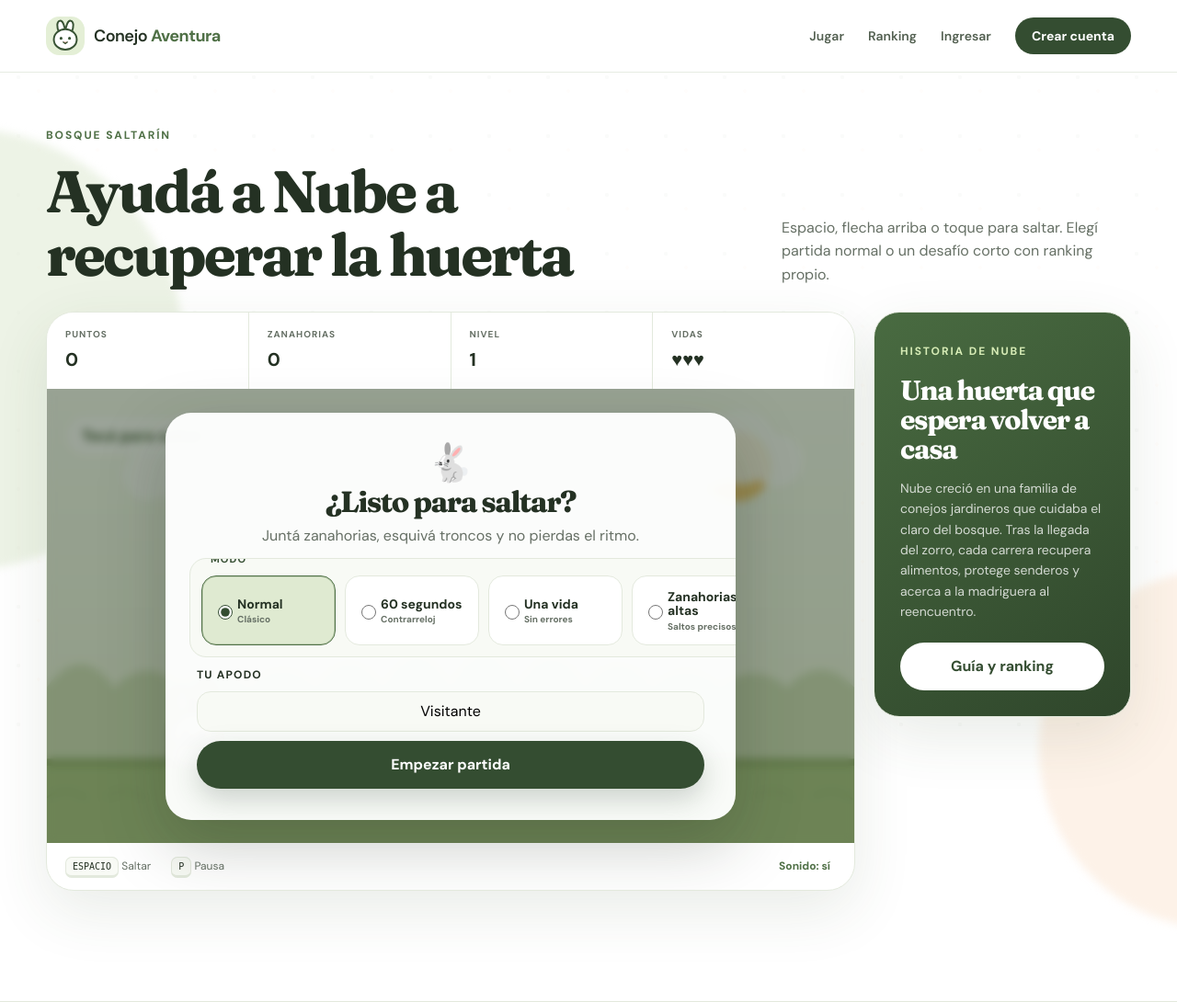
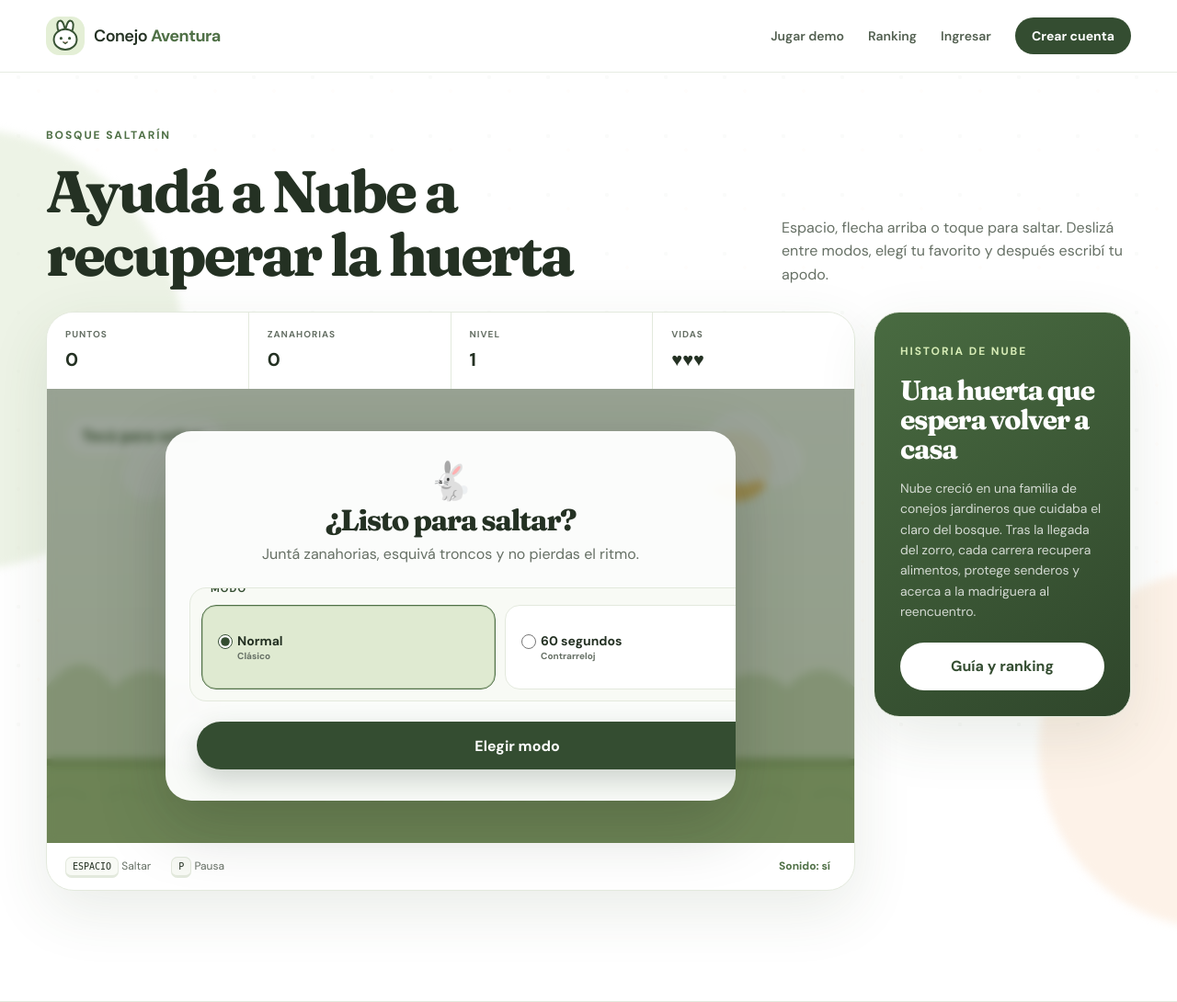
Before and after one commit to lu-developer476/Bunny-Quest, a Django app: page /jugar/ in a window 1280 px wide. Shown: the top 1090 px of the page at 92% size. Run offline with Django 5.2, Linux system fonts and the light colour scheme; data that the repository does not hold is empty.

Commit message:
Update game mode selection flow (#13)

```diff
--- a/core/models.py
+++ b/core/models.py
@@ -77,12 +77,14 @@ class GameSession(models.Model):
     MODE_ONE_LIFE = "one_life"
     MODE_HIGH_CARROTS = "high_carrots"
     MODE_FAST_FOREST = "fast_forest"
+    MODE_LIGHT_GREY = "light_grey"
     GAME_MODES = [
         (MODE_NORMAL, "Normal"),
         (MODE_TIMED, "60 segundos"),
         (MODE_ONE_LIFE, "Una sola vida"),
         (MODE_HIGH_CARROTS, "Solo zanahorias altas"),
         (MODE_FAST_FOREST, "Bosque veloz"),
+        (MODE_LIGHT_GREY, "Light grey"),
     ]
 
     user_agent = models.CharField(max_length=255, blank=True)
--- a/static/css/styles.css
+++ b/static/css/styles.css
@@ -439,3 +439,27 @@ kbd { padding: 4px 7px; border: 1px solid var(--line); border-bottom-width: 3px;
   .tip-slider { margin-inline: -20px; padding-inline: 20px; }
   .overlay-card { width: min(96%, 500px); }
 }
+
+
+/* Step-by-step mode selection: users swipe first, then enter a nickname. */
+.mode-step, .nickname-step { display: grid; gap: 12px; }
+.selected-mode-copy { margin: 0 0 4px !important; color: var(--muted); text-align: center; }
+.selected-mode-copy strong { color: var(--ink); }
+.nickname-step .button-ghost { margin-bottom: 0; }
+.challenge-slider {
+  scroll-padding-inline: 12px;
+  scrollbar-color: var(--leaf-dark) var(--line);
+}
+.challenge-slider::-webkit-scrollbar { height: 8px; }
+.challenge-slider::-webkit-scrollbar-track { border-radius: 999px; background: var(--line); }
+.challenge-slider::-webkit-scrollbar-thumb { border-radius: 999px; background: var(--leaf-dark); }
+.challenge-card { flex: 0 0 min(78%, 320px); min-height: 92px; }
+.challenge-card:has(input[value="light_grey"]) { background: linear-gradient(145deg, #f1f2f3, #d7d9dc); border-color: #aeb3b8; }
+.challenge-card:has(input[value="light_grey"]:checked) { color: #101214 !important; background: linear-gradient(145deg, #e9eaec, #b9bdc2); border-color: #25282b; box-shadow: inset 0 0 0 2px rgba(20,22,24,.24); }
+body.light-grey-game .game-shell { border-color: #c6c8ca; background: #f1f2f3; }
+body.light-grey-game .canvas-wrap { background: #d7d9dc; }
+body.light-grey-game .game-overlay { background: rgba(18,20,22,.52); }
+
+@media (max-width: 720px) {
+  .challenge-card { flex-basis: 84%; }
+}
--- a/static/js/game.js
+++ b/static/js/game.js
@@ -8,6 +8,11 @@
   const overlayText = document.getElementById('overlayText');
   const nicknameInput = document.getElementById('nicknameInput');
   const startButton = document.getElementById('startGameButton');
+  const confirmModeButton = document.getElementById('confirmModeButton');
+  const backToModesButton = document.getElementById('backToModesButton');
+  const modeStep = document.getElementById('modeStep');
+  const nicknameStep = document.getElementById('nicknameStep');
+  const selectedModeName = document.getElementById('selectedModeName');
   const restartButton = document.getElementById('restartGameButton');
   const rankingLink = document.getElementById('rankingLink');
   const shareButton = document.getElementById('shareResultButton');
@@ -51,6 +56,14 @@
   const bunnyAccessory = canvas.dataset.bunnyAccessory || 'none';
   const selectedModeInput = document.querySelector('input[name=challengeMode]:checked');
   let currentMode = selectedModeInput?.value || 'normal';
+  const modeLabels = {
+    normal: 'Normal',
+    timed: '60 segundos',
+    one_life: 'Una vida',
+    high_carrots: 'Zanahorias altas',
+    fast_forest: 'Bosque veloz',
+    light_grey: 'Light grey'
+  };
   const bunnyPalette = {
     snow: {fur: '#fdfcf8', shade: '#f1eee5'},
     cocoa: {fur: '#c99d7e', shade: '#b98262'},
@@ -370,8 +383,8 @@
     restartButton.classList.remove('hidden');
     rankingLink.classList.remove('hidden');
     shareButton?.classList.remove('hidden');
-    nicknameInput.classList.add('hidden');
-    document.querySelector('.nickname-field').classList.add('hidden');
+    modeStep.classList.add('hidden');
+    nicknameStep.classList.add('hidden');
 
     try {
       const response = await fetch('/api/game/score/', {
@@ -439,7 +452,9 @@
       sunset: {sky: ['#ffe0ad', '#f3a26e', '#8b6179'], sun: '#f6b05d', hill: '#b77b62', grass: '#7e8f57', trim: '#596f43'},
       night: {sky: ['#1c2741', '#26375a', '#3c4d64'], sun: '#f4e9a6', hill: '#34465b', grass: '#314b3e', trim: '#22382f'}
     };
-    const palette = palettes[biome];
+    const palette = currentMode === 'light_grey'
+      ? {sky: ['#f4f5f6', '#d8dade', '#b9bdc2'], sun: '#f7f7f7', hill: '#a8adb3', grass: '#565b60', trim: '#181a1d'}
+      : palettes[biome];
     const sky = ctx.createLinearGradient(0, 0, 0, WORLD_H);
     sky.addColorStop(0, palette.sky[0]); sky.addColorStop(.72, palette.sky[1]); sky.addColorStop(1, palette.sky[2]);
     ctx.fillStyle = sky; ctx.fillRect(0, 0, WORLD_W, WORLD_H);
@@ -447,8 +462,8 @@
     ctx.fillStyle = palette.sun; ctx.beginPath(); ctx.arc(820, biome === 'sunset' ? 170 : 92, biome === 'night' ? 30 : 42, 0, Math.PI * 2); ctx.fill();
     if (biome !== 'night') for (const cloud of game.clouds) drawCloud(cloud.x, cloud.y, cloud.size);
 
-    if (biome === 'forest' || biome === 'night') {
-      ctx.fillStyle = biome === 'night' ? 'rgba(20,35,36,.5)' : 'rgba(67,98,55,.38)';
+    if (biome === 'forest' || biome === 'night' || currentMode === 'light_grey') {
+      ctx.fillStyle = currentMode === 'light_grey' ? 'rgba(18,20,22,.32)' : (biome === 'night' ? 'rgba(20,35,36,.5)' : 'rgba(67,98,55,.38)');
       for (let x = -40; x < WORLD_W; x += 82) {
         ctx.beginPath(); ctx.moveTo(x, groundY); ctx.lineTo(x + 34, 190 + Math.sin(x) * 18); ctx.lineTo(x + 72, groundY); ctx.fill();
       }
@@ -461,7 +476,7 @@
 
     ctx.fillStyle = palette.grass; ctx.fillRect(0, groundY, WORLD_W, WORLD_H - groundY);
     ctx.fillStyle = palette.trim; ctx.fillRect(0, groundY, WORLD_W, 8);
-    ctx.strokeStyle = biome === 'night' ? 'rgba(225,241,166,.22)' : 'rgba(82,105,58,.18)'; ctx.lineWidth = 2;
+    ctx.strokeStyle = currentMode === 'light_grey' ? 'rgba(12,14,16,.28)' : (biome === 'night' ? 'rgba(225,241,166,.22)' : 'rgba(82,105,58,.18)'); ctx.lineWidth = 2;
     const offset = -(game.distance * .8) % 70;
     for (let x = offset; x < WORLD_W; x += 70) { ctx.beginPath(); ctx.moveTo(x, 486); ctx.quadraticCurveTo(x + 24, 470, x + 48, 488); ctx.stroke(); }
     if (biome === 'night') {
@@ -698,10 +713,30 @@
   });
   jumpButton.addEventListener('pointerdown', event => { event.preventDefault(); jump(); });
   canvas.addEventListener('pointerdown', jump);
+  function syncModeSelection() {
+    selectedModeName.textContent = modeLabels[currentMode] || currentMode;
+    document.body.classList.toggle('light-grey-game', currentMode === 'light_grey');
+    draw();
+  }
+
+  function showNicknameStep() {
+    syncModeSelection();
+    modeStep.classList.add('hidden');
+    nicknameStep.classList.remove('hidden');
+    nicknameInput.focus();
+  }
+
+  function showModeStep() {
+    nicknameStep.classList.add('hidden');
+    modeStep.classList.remove('hidden');
+  }
+
   startButton.addEventListener('click', startGame);
+  confirmModeButton?.addEventListener('click', showNicknameStep);
+  backToModesButton?.addEventListener('click', showModeStep);
   restartButton.addEventListener('click', () => {
-    nicknameInput.classList.remove('hidden');
-    document.querySelector('.nickname-field').classList.remove('hidden');
+    modeStep.classList.add('hidden');
+    nicknameStep.classList.add('hidden');
     startGame();
   });
   shareButton?.addEventListener('click', () => { shareResult().catch(() => {}); });
@@ -716,7 +751,7 @@
     if (soundEnabled) beep(700, .06, 'triangle', .025);
   });
   document.querySelectorAll('input[name=challengeMode]').forEach(input => {
-    input.addEventListener('change', () => { currentMode = input.value; loadLeaderboard(); });
+    input.addEventListener('change', () => { currentMode = input.value; syncModeSelection(); loadLeaderboard(); });
   });
   document.addEventListener('visibilitychange', () => {
     if (document.hidden && game.running && !game.over) game.paused = true;
@@ -725,7 +760,7 @@
   renderSoundButton();
   resizeCanvas();
   reset();
-  draw();
+  syncModeSelection();
   loadLeaderboard();
 })();
 
--- a/templates/base.html
+++ b/templates/base.html
@@ -22,7 +22,7 @@
       </a>
       <button class="nav-toggle" type="button" aria-expanded="false" aria-controls="main-nav">Menú</button>
       <nav id="main-nav" class="main-nav" aria-label="Navegación principal">
-        <a href="{% url 'game' %}">Jugar</a>
+        <a href="{% url 'game' %}">Jugar demo</a>
         <a href="{% url 'leaderboard' %}">Ranking</a>
         {% if user.is_authenticated %}
           <a href="{% url 'profile' %}">Mi madriguera</a>
--- a/templates/core/game.html
+++ b/templates/core/game.html
@@ -6,7 +6,7 @@
 <section class="game-page container">
   <div class="game-intro">
     <div><span class="eyebrow">Bosque Saltarín</span><h1>Ayudá a Nube a recuperar la huerta</h1></div>
-    <p>Espacio, flecha arriba o toque para saltar. Elegí partida normal o un desafío corto con ranking propio.</p>
+    <p>Espacio, flecha arriba o toque para saltar. Deslizá entre modos, elegí tu favorito y después escribí tu apodo.</p>
   </div>
 
   <div class="game-layout">
@@ -24,6 +24,7 @@
             <span class="overlay-bunny">🐇</span>
             <h2 id="overlayTitle">¿Listo para saltar?</h2>
             <p id="overlayText">Juntá zanahorias, esquivá troncos y no pierdas el ritmo.</p>
+            <div id="modeStep" class="mode-step">
             <fieldset class="challenge-picker challenge-slider" aria-label="Modo desafío">
               <legend>Modo</legend>
               <label class="challenge-card"><input type="radio" name="challengeMode" value="normal" checked><span>Normal</span><small>Clásico</small></label>
@@ -31,10 +32,17 @@
               <label class="challenge-card"><input type="radio" name="challengeMode" value="one_life"><span>Una vida</span><small>Sin errores</small></label>
               <label class="challenge-card"><input type="radio" name="challengeMode" value="high_carrots"><span>Zanahorias altas</span><small>Saltos precisos</small></label>
               <label class="challenge-card"><input type="radio" name="challengeMode" value="fast_forest"><span>Bosque veloz</span><small>Ritmo intenso</small></label>
+              <label class="challenge-card"><input type="radio" name="challengeMode" value="light_grey"><span>Light grey</span><small>Grises y negros</small></label>
             </fieldset>
-            <label class="nickname-field" for="nicknameInput">Tu apodo</label>
-            <input id="nicknameInput" maxlength="24" value="{{ default_nickname }}" autocomplete="nickname">
-            <button id="startGameButton" class="button button-primary" type="button">Empezar partida</button>
+            <button id="confirmModeButton" class="button button-primary" type="button">Elegir modo</button>
+            </div>
+            <div id="nicknameStep" class="nickname-step hidden">
+              <p class="selected-mode-copy">Modo elegido: <strong id="selectedModeName">Normal</strong></p>
+              <label class="nickname-field" for="nicknameInput">Tu apodo</label>
+              <input id="nicknameInput" maxlength="24" value="{{ default_nickname }}" autocomplete="nickname">
+              <button id="backToModesButton" class="button button-ghost" type="button">Cambiar modo</button>
+              <button id="startGameButton" class="button button-primary" type="button">Empezar partida</button>
+            </div>
             <button id="restartGameButton" class="button button-primary hidden" type="button">Jugar otra vez</button>
             <button id="shareResultButton" class="button button-ghost hidden" type="button">Compartir resultado</button>
             <a id="rankingLink" class="text-link hidden" href="{% url 'leaderboard' %}">Ver ranking →</a>
--- a/templates/core/home.html
+++ b/templates/core/home.html
@@ -5,7 +5,7 @@
 <section class="hero container">
   <div class="hero-copy">
     <span class="eyebrow">Juego web · Django + Canvas</span>
-    <h1>Cuidado en el bosque.</h1>
+    <h1>Cuidado en el bosque</h1>
     <p class="hero-lead">Guiá a Nube entre senderos, juntá zanahorias y esquivá los peligros. Una aventura rápida, amable y bastante más competitiva de lo que parece.</p>
     <div class="hero-actions">
       <a class="button button-primary" href="{% url 'game' %}">Empezar a jugar <span>→</span></a>
--- a/templates/core/profile.html
+++ b/templates/core/profile.html
@@ -22,7 +22,7 @@
       <form method="post" class="styled-form">{% csrf_token %}{{ form.as_p }}<button class="button button-primary" type="submit">Guardar cambios</button></form>
     </div>
     <div class="history-card burrow-showcase">
-      <div class="card-header"><div><span class="eyebrow">Vitrina</span><h2>Logros destacados</h2></div><a href="{% url 'game' %}">Jugar</a></div>
+      <div class="card-header"><div><span class="eyebrow">Vitrina</span><h2>Logros destacados</h2></div><a href="{% url 'game' %}">Jugar demo</a></div>
       <div class="achievement-shelf">
         {% for card in achievement_cards %}
           {% if card.unlocked %}<span title="{{ card.achievement.name }}">{{ card.achievement.icon }}</span>{% endif %}
@@ -44,7 +44,7 @@
     {% endfor %}
   </div>
   <div class="history-card profile-history">
-    <div class="card-header"><div><span class="eyebrow">Últimas carreras</span><h2>Historial emocional</h2></div><a href="{% url 'game' %}">Jugar</a></div>
+    <div class="card-header"><div><span class="eyebrow">Últimas carreras</span><h2>Historial emocional</h2></div><a href="{% url 'game' %}">Jugar demo</a></div>
     <ol class="history-list">
       {% for item in scores %}<li><span><strong>{{ item.score }}</strong><small>{{ item.created_at|date:"d/m/Y H:i" }} · {{ item.get_mode_display }}</small></span><span>🥕 {{ item.carrots }} · Nv. {{ item.level }} · Combo x{{ item.max_combo }}{% for badge in item.profile_badges %}<em class="run-tag">{{ badge }}</em>{% endfor %}</span></li>
       {% empty %}<li class="empty-state">Todavía no jugaste. Nube empieza a sospechar que le temés a los troncos.</li>{% endfor %}
```
Also changed, not shown: core/migrations/0005_add_light_grey_mode.py (added).
